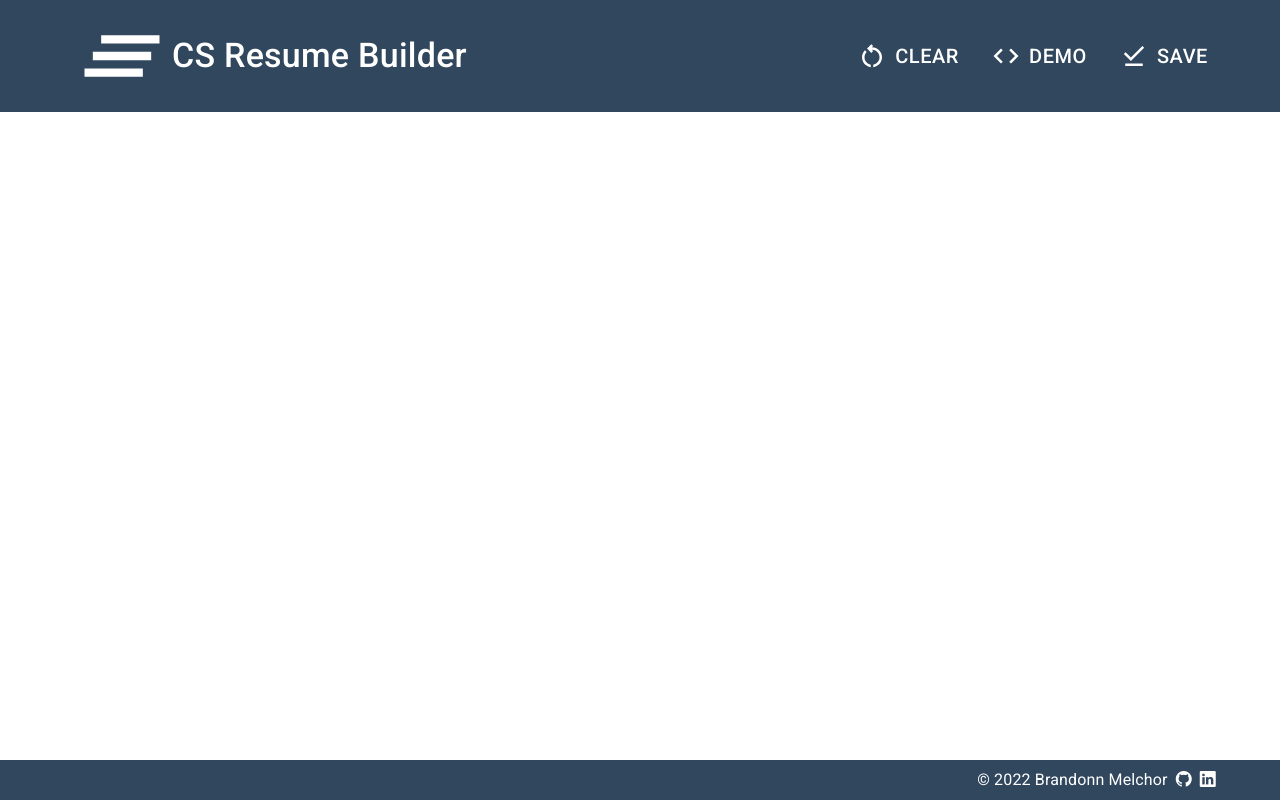
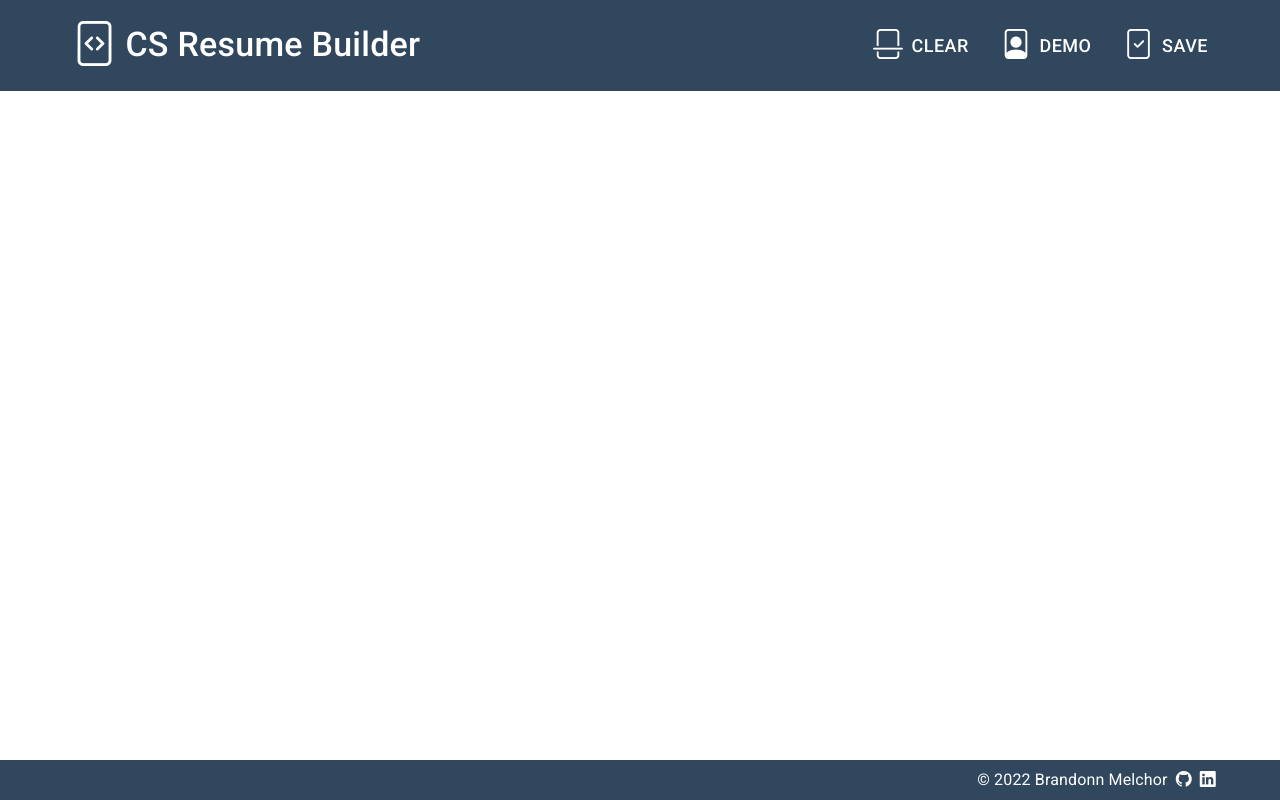
Before and after one commit to brandonnmelchor/resume-builder, a React (Create React App) app: page / in a window 1280 px wide. Built offline with nearby package versions, Linux system fonts and the light colour scheme.

Commit message:
update styles for nav and footer

```diff
--- a/src/components/Footer.js
+++ b/src/components/Footer.js
@@ -18,10 +18,10 @@ export default class Footer extends React.Component {
             <Typography variant="body1" component="p" sx={{ fontSize: "16px" }}>
               &copy; 2022 Brandonn Melchor
               <Link color="inherit" href={github} target="_blank" rel="noreferrer" sx={{ marginLeft: 1, marginRight: 1 }}>
-                <i class="bi bi-github"></i>
+                <i className="bi bi-github"></i>
               </Link>
               <Link color="inherit" href={linkedin} target="_blank" rel="noreferrer">
-                <i class="bi bi-linkedin"></i>
+                <i className="bi bi-linkedin"></i>
               </Link>
             </Typography>
           </Stack>
--- a/src/components/Nav.js
+++ b/src/components/Nav.js
@@ -8,10 +8,6 @@ import AppBar from "@mui/material/AppBar";
 import Toolbar from "@mui/material/Toolbar";
 import Typography from "@mui/material/Typography";
 import Button from "@mui/material/Button";
-import ClearAllOutlinedIcon from "@mui/icons-material/ClearAllOutlined";
-import RestartAltOutlinedIcon from "@mui/icons-material/RestartAltOutlined";
-import CodeOutlinedIcon from "@mui/icons-material/CodeOutlined";
-import FileDownloadDoneOutlinedIcon from "@mui/icons-material/FileDownloadDoneOutlined";
 
 export default class Nav extends React.Component {
   render() {
@@ -25,21 +21,27 @@ export default class Nav extends React.Component {
           <Container maxWidth="xl" fixed>
             <Toolbar sx={{ display: "flex", justifyContent: "space-between" }} disableGutters>
               <Button color="inherit" sx={{ textTransform: "none" }}>
-                <ClearAllOutlinedIcon sx={{ fontSize: "100px" }} />
+                <Box sx={{ fontSize: "45px", marginRight: 1 }}>
+                  <i className="bi bi-file-code"></i>
+                </Box>
                 <Typography variant="h4" sx={{ fontWeight: "500" }} component="h1">
                   CS Resume Builder
                 </Typography>
               </Button>
               <Stack direction="row" justifyContent="center" alignItems="center">
                 <Box mr={2}>
-                  <Button color="inherit" sx={{ fontSize: "20px" }} onClick={clearResume}>
-                    <RestartAltOutlinedIcon sx={{ fontSize: "30px", marginRight: 1 }} />
+                  <Button color="inherit" sx={{ fontSize: "18px" }} onClick={clearResume}>
+                    <Box sx={{ fontSize: "30px", marginRight: 1 }}>
+                      <i className="bi bi-file-break"></i>
+                    </Box>
                     Clear
                   </Button>
                 </Box>
                 <Box mr={2}>
-                  <Button color="inherit" sx={{ fontSize: "20px" }} onClick={resetDemo}>
-                    <CodeOutlinedIcon sx={{ fontSize: "30px", marginRight: 1 }} />
+                  <Button color="inherit" sx={{ fontSize: "18px" }} onClick={resetDemo}>
+                    <Box sx={{ fontSize: "30px", marginRight: 1 }}>
+                      <i className="bi bi-file-person"></i>
+                    </Box>
                     Demo
                   </Button>
                 </Box>
@@ -47,8 +49,10 @@ export default class Nav extends React.Component {
                   <ReactToPrint content={() => printRef} documentTitle={`${firstName}${lastName}_Resume`}>
                     <PrintContextConsumer>
                       {({ handlePrint }) => (
-                        <Button color="inherit" sx={{ fontSize: "20px" }} onClick={handlePrint}>
-                          <FileDownloadDoneOutlinedIcon sx={{ fontSize: "30px", marginRight: 1 }} />
+                        <Button color="inherit" sx={{ fontSize: "18px" }} onClick={handlePrint}>
+                          <Box sx={{ fontSize: "30px", marginRight: 1 }}>
+                            <i className="bi bi-file-check"></i>
+                          </Box>
                           Save
                         </Button>
                       )}
```
